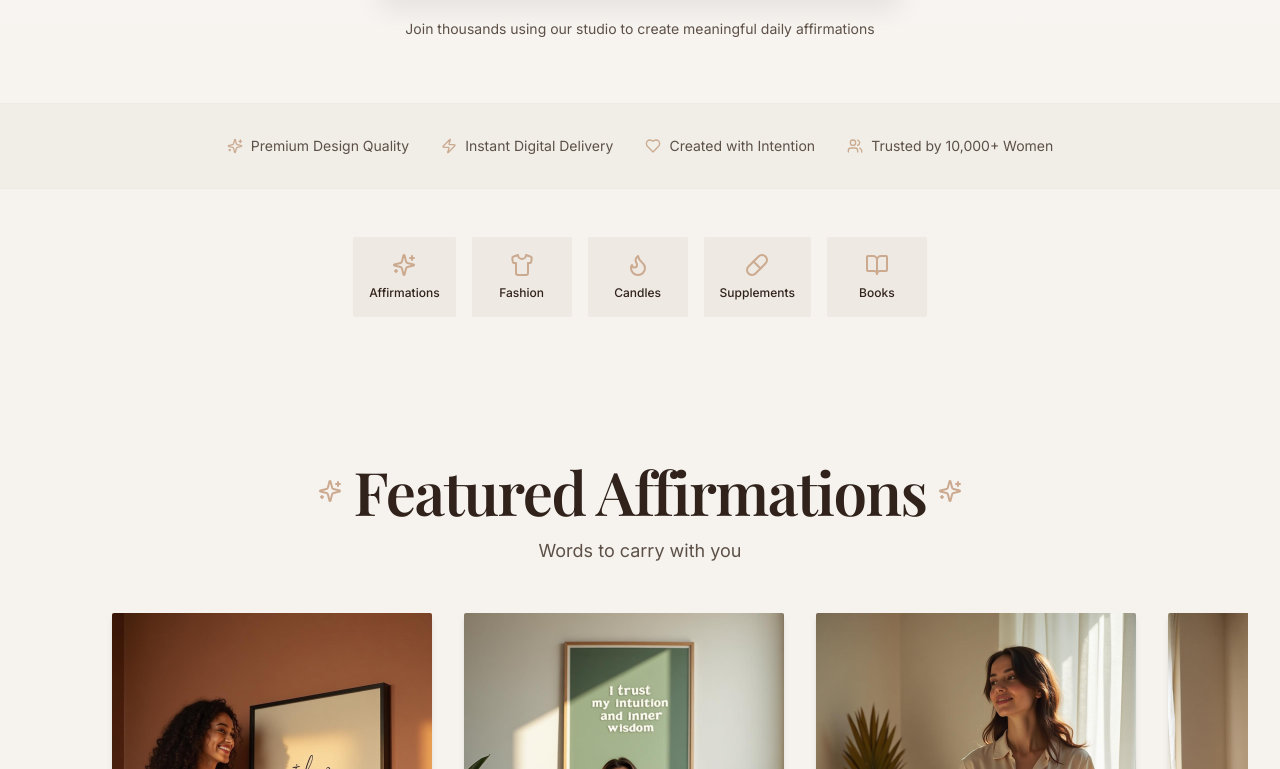
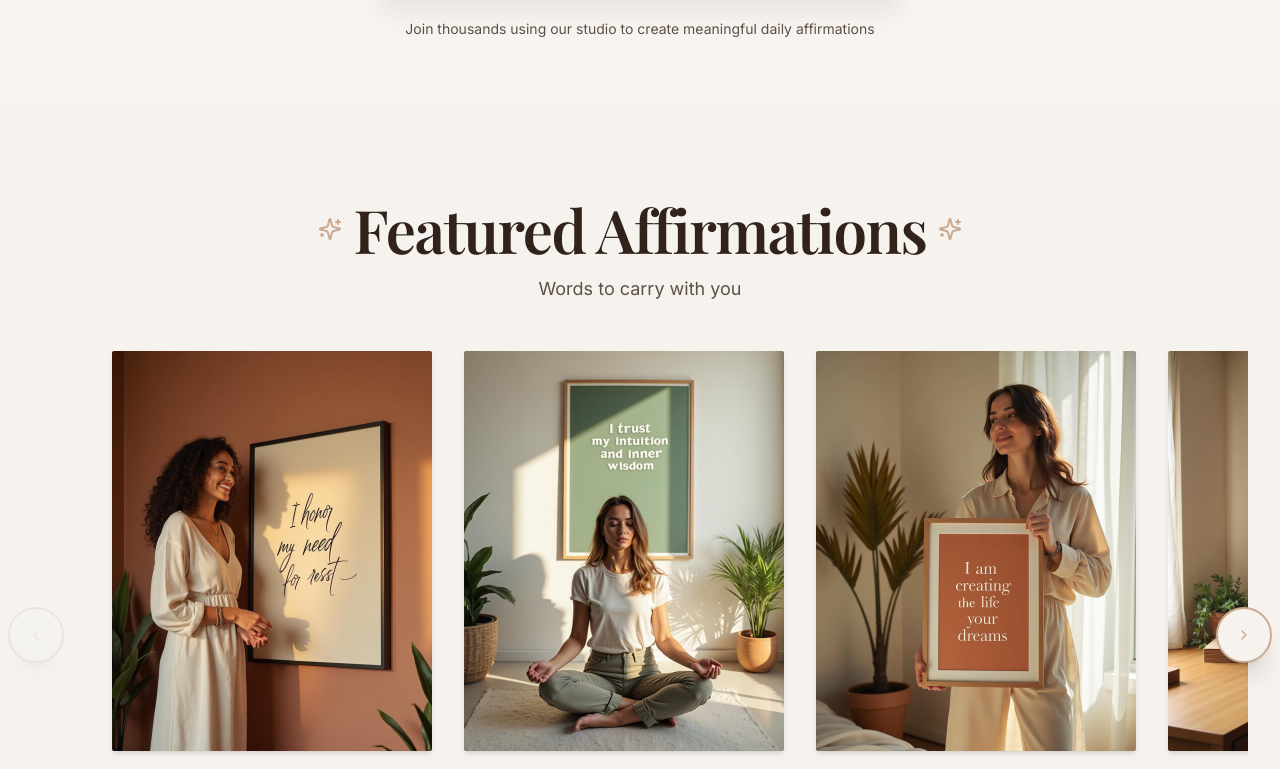
Before and after one commit to Tyrizle851/luna-ritual-studio, a React (Vite) app: page / in a window 1280 px wide. Shown: the part 1091-1860 px from the top of the page. Built offline with nearby package versions, Linux system fonts and the light colour scheme; the HTML template or start-up script is replaced by a standard one.

Commit message:
Reverted to commit 8aeb0250081abe90979a5b7c5956daf0a88bd0a2

```diff
--- a/src/components/FeaturedProducts.tsx
+++ b/src/components/FeaturedProducts.tsx
@@ -51,17 +51,12 @@ export const FeaturedProducts = () => {
         <div className="grid grid-cols-1 sm:grid-cols-2 lg:grid-cols-3 gap-8 max-w-5xl mx-auto">
           {featured.map((product) => (
             <div key={product.id} className="group animate-fade-up">
-              <div className="mb-4 overflow-hidden rounded-lg aspect-[4/5] bg-background transition-all duration-300 group-hover:shadow-xl relative">
+              <div className="mb-4 overflow-hidden rounded-lg aspect-[4/5] bg-background transition-all duration-300 group-hover:shadow-xl">
                 <img
                   src={product.image}
                   alt={product.name}
                   className="w-full h-full object-cover transition-all duration-500 group-hover:scale-110"
                 />
-                <div className="absolute top-3 left-3">
-                  <span className="px-2.5 py-1 bg-background/90 backdrop-blur-sm text-xs font-medium rounded-full border border-border text-foreground">
-                    {product.category}
-                  </span>
-                </div>
               </div>
               <p className="text-xs text-text-muted mb-2 uppercase tracking-wider">{product.brand}</p>
               <h3 className="font-medium mb-2 text-base group-hover:text-clay transition-colors">{product.name}</h3>
--- a/src/components/NewsletterSection.tsx
+++ b/src/components/NewsletterSection.tsx
@@ -28,9 +28,8 @@ export const NewsletterSection = () => {
     <section className="section-padding bg-card">
       <div className="container-custom max-w-2xl text-center">
         <div className="flex items-center justify-center gap-3 mb-4">
-          <Sparkles className="h-6 w-6 text-clay" />
+          <Mail className="h-6 w-6 text-clay" />
           <h2 className="mb-0">Stay Connected</h2>
-          <Sparkles className="h-6 w-6 text-clay" />
         </div>
         <p className="text-lg text-text-secondary mb-8">
           Weekly reflections, new affirmations, and curated finds delivered to your inbox
--- a/src/components/Testimonials.tsx
+++ b/src/components/Testimonials.tsx
@@ -1,4 +1,4 @@
-import { Star, Sparkles } from "lucide-react";
+import { Star } from "lucide-react";
 import { Card } from "@/components/ui/card";
 
 const testimonials = [
@@ -33,11 +33,7 @@ export const Testimonials = () => {
     <section className="section-padding bg-secondary">
       <div className="container-custom">
         <div className="text-center mb-12">
-          <div className="flex items-center justify-center gap-3 mb-4">
-            <Sparkles className="h-6 w-6 text-clay" />
-            <h2 className="mb-0">Loved by Our Community</h2>
-            <Sparkles className="h-6 w-6 text-clay" />
-          </div>
+          <h2 className="mb-4">Loved by Our Community</h2>
           <p className="text-text-secondary max-w-2xl mx-auto">
             See what our customers are saying about their LunaRituals experience
           </p>
--- a/src/pages/Index.tsx
+++ b/src/pages/Index.tsx
@@ -6,7 +6,7 @@ import { FeaturedProducts } from "@/components/FeaturedProducts";
 import { FeaturedArticles } from "@/components/FeaturedArticles";
 import { AffirmationCarousel } from "@/components/AffirmationCarousel";
 import { Testimonials } from "@/components/Testimonials";
-import { Sparkles, ShoppingBag, BookOpen, Heart, Sprout, Wand2, Moon, Zap, Users, Shirt, Flame, Pill } from "lucide-react";
+import { Sparkles, ShoppingBag, BookOpen, Heart, Sprout, Wand2, Moon } from "lucide-react";
 import { PageTransition } from "@/components/PageTransition";
 
 import affirmationRest from "@/assets/affirmation-rest.jpg";
@@ -137,58 +137,6 @@ const Index = () => {
         </div>
       </section>
 
-      {/* Trust Badges Strip */}
-      <section className="py-8 bg-secondary/50 border-y border-border">
-        <div className="container-custom">
-          <div className="flex flex-wrap items-center justify-center gap-6 sm:gap-8">
-            <div className="flex items-center gap-2 text-sm text-text-secondary">
-              <Sparkles className="h-4 w-4 text-clay" />
-              <span>Premium Design Quality</span>
-            </div>
-            <div className="flex items-center gap-2 text-sm text-text-secondary">
-              <Zap className="h-4 w-4 text-clay" />
-              <span>Instant Digital Delivery</span>
-            </div>
-            <div className="flex items-center gap-2 text-sm text-text-secondary">
-              <Heart className="h-4 w-4 text-clay" />
-              <span>Created with Intention</span>
-            </div>
-            <div className="flex items-center gap-2 text-sm text-text-secondary">
-              <Users className="h-4 w-4 text-clay" />
-              <span>Trusted by 10,000+ Women</span>
-            </div>
-          </div>
-        </div>
-      </section>
-
-      {/* Category Quick-Nav */}
-      <section className="py-12 bg-background">
-        <div className="container-custom">
-          <div className="flex flex-wrap items-center justify-center gap-4 max-w-3xl mx-auto">
-            <Link to="/shop?tab=affirmations" className="group flex flex-col items-center gap-2 p-4 rounded-lg bg-secondary hover:bg-secondary/70 transition-all duration-300 hover:shadow-md min-w-[100px]">
-              <Sparkles className="h-6 w-6 text-clay group-hover:scale-110 transition-transform" />
-              <span className="text-xs font-medium text-foreground">Affirmations</span>
-            </Link>
-            <Link to="/shop?tab=fashion" className="group flex flex-col items-center gap-2 p-4 rounded-lg bg-secondary hover:bg-secondary/70 transition-all duration-300 hover:shadow-md min-w-[100px]">
-              <Shirt className="h-6 w-6 text-clay group-hover:scale-110 transition-transform" />
-              <span className="text-xs font-medium text-foreground">Fashion</span>
-            </Link>
-            <Link to="/shop?tab=candles" className="group flex flex-col items-center gap-2 p-4 rounded-lg bg-secondary hover:bg-secondary/70 transition-all duration-300 hover:shadow-md min-w-[100px]">
-              <Flame className="h-6 w-6 text-clay group-hover:scale-110 transition-transform" />
-              <span className="text-xs font-medium text-foreground">Candles</span>
-            </Link>
-            <Link to="/shop?tab=supplements" className="group flex flex-col items-center gap-2 p-4 rounded-lg bg-secondary hover:bg-secondary/70 transition-all duration-300 hover:shadow-md min-w-[100px]">
-              <Pill className="h-6 w-6 text-clay group-hover:scale-110 transition-transform" />
-              <span className="text-xs font-medium text-foreground">Supplements</span>
-            </Link>
-            <Link to="/shop?tab=books" className="group flex flex-col items-center gap-2 p-4 rounded-lg bg-secondary hover:bg-secondary/70 transition-all duration-300 hover:shadow-md min-w-[100px]">
-              <BookOpen className="h-6 w-6 text-clay group-hover:scale-110 transition-transform" />
-              <span className="text-xs font-medium text-foreground">Books</span>
-            </Link>
-          </div>
-        </div>
-      </section>
-
       {/* Featured Affirmations */}
       <section className="section-padding">
         <div className="container-custom">
@@ -227,21 +175,13 @@ const Index = () => {
       <section className="section-padding bg-secondary">
         <div className="container-custom max-w-3xl text-center">
           <div className="flex items-center justify-center gap-3 mb-6">
-            <Sparkles className="h-6 w-6 text-clay" />
             <Heart className="h-6 w-6 text-clay" />
             <h2 className="mb-0">Every word a reflection, every product an intention</h2>
-            <Heart className="h-6 w-6 text-clay" />
-            <Sparkles className="h-6 w-6 text-clay" />
           </div>
           <p className="text-lg text-text-secondary mb-8 leading-relaxed">
             LunaRituals exists to help you create a life you love—one affirmation,
             one beautiful object, one intentional choice at a time.
           </p>
-          <div className="max-w-2xl mx-auto mb-8 p-6 bg-background/50 rounded-lg border border-clay/20">
-            <p className="text-xl font-display text-foreground italic leading-relaxed">
-              "You are not building a perfect life. You are building a meaningful one."
-            </p>
-          </div>
           <Button asChild variant="outline" className="border-clay text-clay hover:bg-clay hover:text-white transition-all duration-300 btn-premium">
             <Link to="/about">
               <BookOpen className="mr-2 h-4 w-4" />
```
